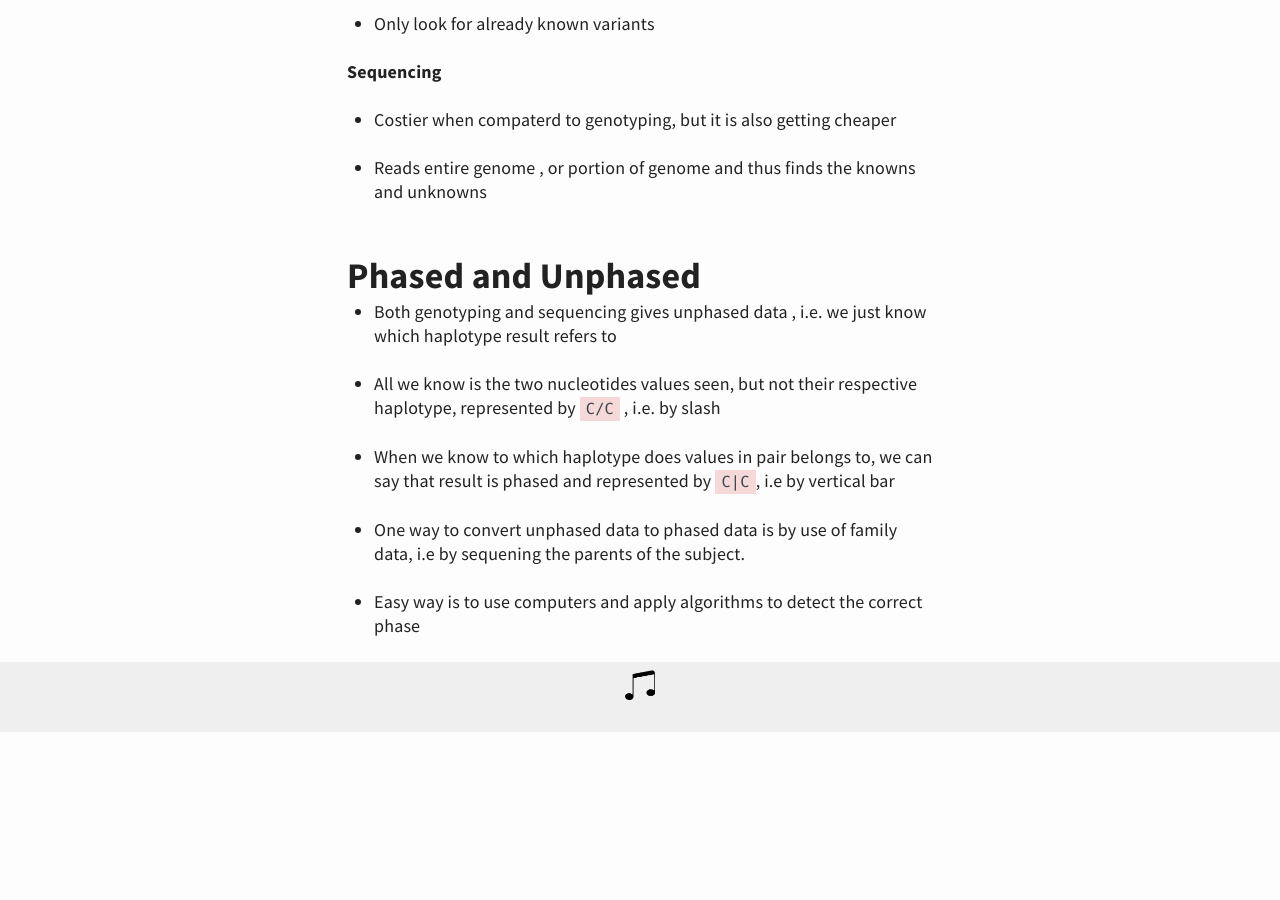
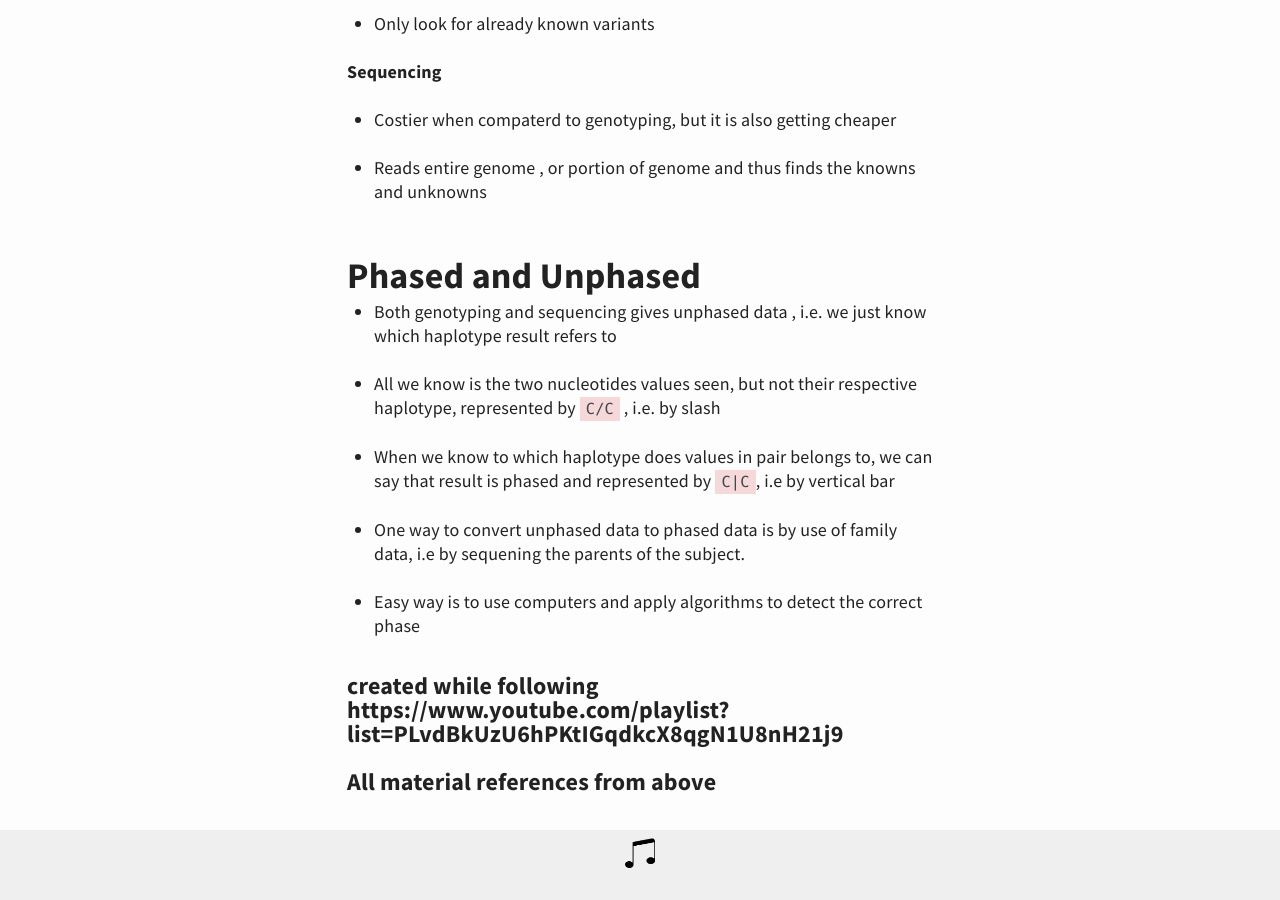
Before and after one commit to webhash/webhash.github.io, a Jekyll site: the page built from _posts/2020-11-27-basics-of-genome.md, in a window 1280 px wide and 900 px high, scrolled down 2449 px. Built offline with Jekyll 4.4.1, drawn with Linux system fonts in a browser that asks for light colours; before the commit the page ends 3181 px from its top, so only the background shows below that.

Commit message:
Update 2020-11-27-basics-of-genome.md

```diff
--- a/_posts/2020-11-27-basics-of-genome.md
+++ b/_posts/2020-11-27-basics-of-genome.md
@@ -98,3 +98,7 @@ title: Understaning Genome
 - One way to convert unphased data to phased data is by use of family data, i.e by sequening the parents of the subject.
 
 - Easy way is to use computers and apply algorithms to detect the correct phase
+
+
+###### created while following https://www.youtube.com/playlist?list=PLvdBkUzU6hPKtIGqdkcX8qgN1U8nH21j9
+###### All material references from above
```
